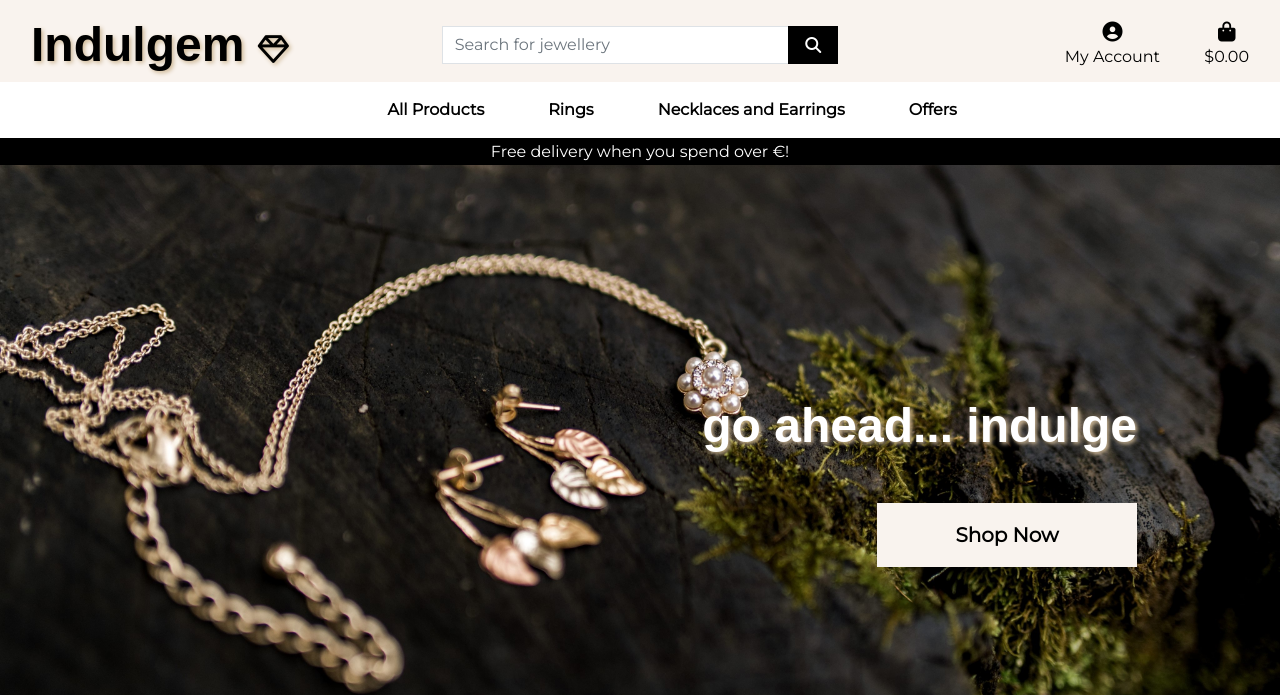
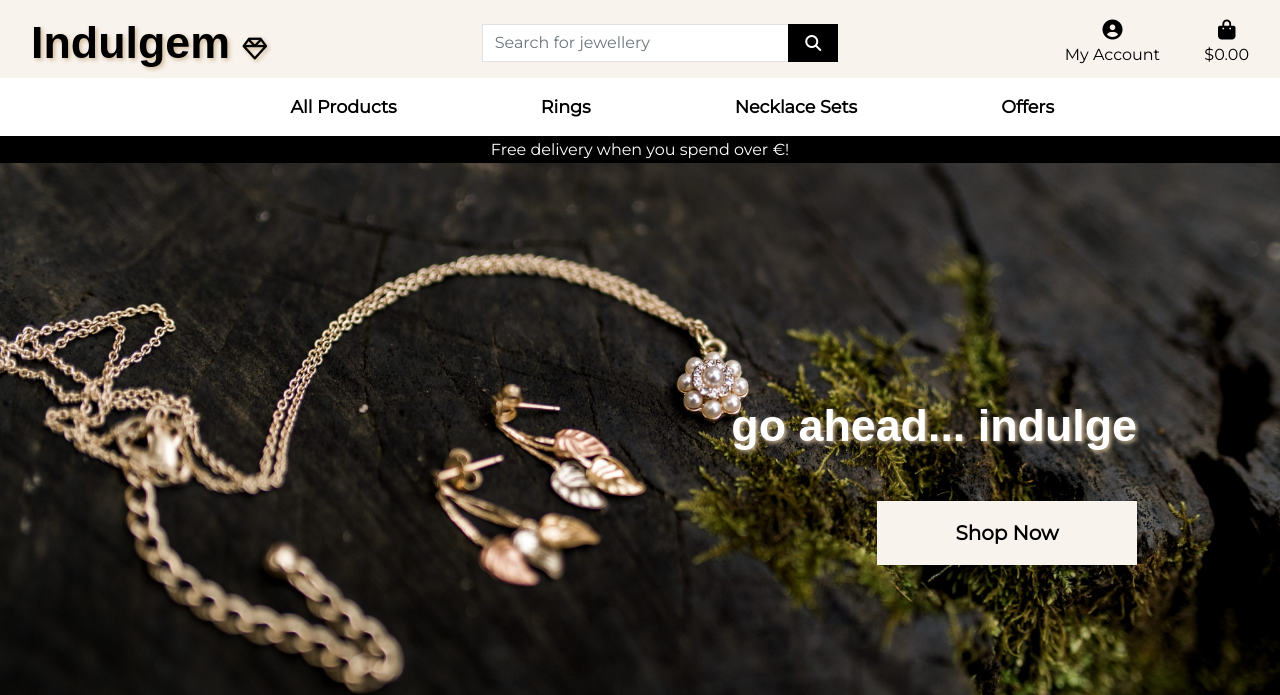
Before and after one commit to Saraholoughlin5/Milestone_Project_4, a Django app: page / in a window 1280 px wide. Shown: the top 695 px of the page. Run offline with Django 3.2, Linux system fonts and the light colour scheme; some libraries are stand-ins or nearby versions; some web fonts are replaced.

Commit message:
Update navbar menu item spacing

```diff
--- a/static/css/base.css
+++ b/static/css/base.css
@@ -26,17 +26,26 @@
 .logo-font {
     text-transform: none;
     font-weight: 800;
-    font-size: 3rem;
+    font-size: 2.8rem;
     font-family: 'WindSong', sans-serif;
     text-shadow: 2px 2px 4px #CFB997;
 }
 
 .navbar-font {
     font-family: 'Montserrat', sans-serif;
+    font-size: 1.1rem;
+}
+
+.navbar-nav li{
+	margin:0 40px;
 }
 
 .main-logo-link {
     width: fit-content;
+}
+
+.search-field {
+    margin-left: 40px;
 }
 
 .home-text {
@@ -84,7 +93,7 @@
 }
 
 .fa-gem {
-    font-size: 65%;
+    font-size: 55%;
 }
 
 /* -------------------------------- Media Queries */
--- a/templates/base.html
+++ b/templates/base.html
@@ -56,7 +56,7 @@
           <div class="col-12 col-lg-4 my-auto py-1 py-lg-0">
               <form method="GET" action="">
                   <div class="input-group w-100">
-                      <input class="form-control border border-none rounded-0" type="text" name="q" placeholder="Search for jewellery">
+                      <input class="search-field form-control border border-none rounded-0" type="text" name="q" placeholder="Search for jewellery">
                       <div class="input-group-append">
                           <button class="form-control btn btn-black border border-black rounded-0" type="submit">
                               <span class="icon">
--- a/templates/includes/main-nav.html
+++ b/templates/includes/main-nav.html
@@ -25,14 +25,14 @@
         </li>
 
         <li class="nav-item dropdown">
-            <a class="navbar-font font-weight-bold nav-link text-black mr-5" href="#" id="necklaces-link" data-toggle="dropdown" aria-haspopup="true" aria-expanded="false">
-                Necklaces and Earrings
+            <a class="navbar-font font-weight-bold nav-link text-black mr-5" href="#" id="necklace-sets-link" data-toggle="dropdown" aria-haspopup="true" aria-expanded="false">
+                Necklace Sets
             </a>
-            <div class="dropdown-menu border-0" aria-labelledby="necklaces-link">
-                <a href="" class="dropdown-item">Gold Necklaces & Earrings</a>
-                <a href="" class="dropdown-item">Platinum Necklaces & Earrings</a>
-                <a href="" class="dropdown-item">Silver Necklaces & Earrings</a>
-                <a href="" class="dropdown-item">All Necklaces & Earrings</a>
+            <div class="dropdown-menu border-0" aria-labelledby="necklace-sets-link">
+                <a href="" class="dropdown-item">Gold Necklace Sets</a>
+                <a href="" class="dropdown-item">Platinum Necklace Sets</a>
+                <a href="" class="dropdown-item">Silver Necklace Sets</a>
+                <a href="" class="dropdown-item">All Necklace Sets</a>
             </div>
         </li>
 
```
